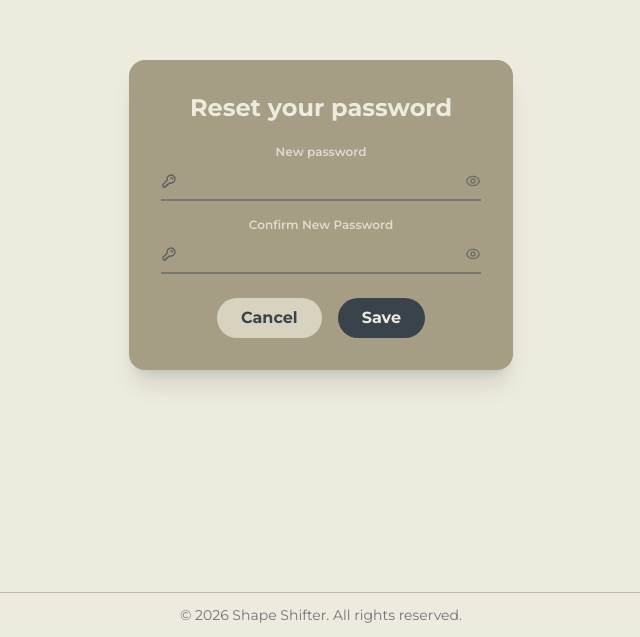
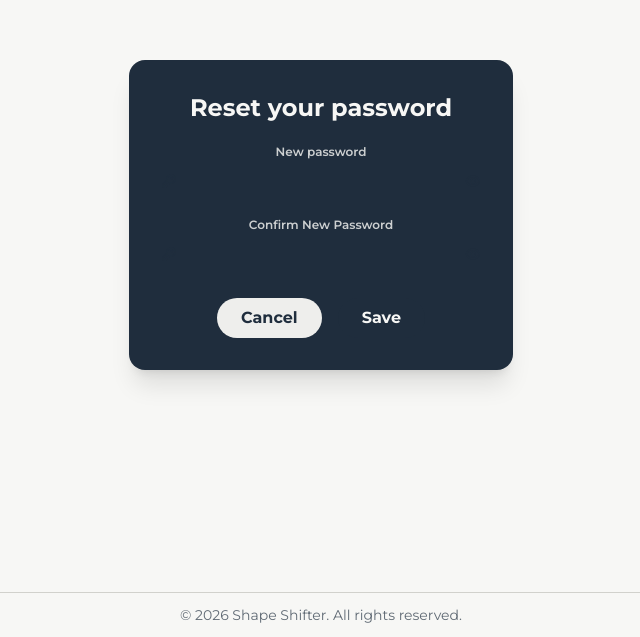
Before and after one commit to dJoshware/shape-shifter, a Next.js app: page /reset-password in a window 1280 px wide. Shown: the part 163-800 px from the top of the page, without its empty margins (319-959 px from the left). Built offline with nearby package versions, Linux system fonts and the light colour scheme; no server answers.

Commit message:
Change color palette to slate and amber colors

```diff
--- a/app/globals.css
+++ b/app/globals.css
@@ -2,19 +2,19 @@
 
 /* ── Brand colours ─────────────────────────────────────────── */
 @theme {
-    /* Sand palette (light → dark) */
-    --color-sand-1: #ecebde;
-    --color-sand-2: #d7d3bf;
-    --color-sand-3: #c1baa1;
-    --color-sand-4: #a59d84;
+    /* Slate + Amber palette */
+    --color-sand-1: #f7f7f5;
+    --color-sand-2: #eeeeec;
+    --color-sand-3: #d1d1cc;
+    --color-sand-4: #1f2d3d;
 
-    /* Primary "dark blue" used for text, borders, icons */
-    --color-ink: #39434b;
+    /* Primary text / icons */
+    --color-ink: #1f2d3d;
 
     /* Accent colours */
-    --color-root-red: #d32f2f;
-    --color-olive: #626b57;
-    --color-green: #5e6c5b;
+    --color-root-red: #dc2626;
+    --color-olive: #d97706;
+    --color-green: #b45309;
 
     /* Semantic aliases */
     --color-bg: var(--color-sand-1);
@@ -48,7 +48,7 @@ input:-webkit-autofill,
 textarea:-webkit-autofill,
 select:-webkit-autofill {
     -webkit-box-shadow: 0 0 0 1000px var(--color-sand-4) inset !important;
-    -webkit-text-fill-color: var(--color-ink) !important;
+    -webkit-text-fill-color: var(--color-sand-1) !important;
 }
 
 /* ── Scrollbar (vertical fretboard) ────────────────────────── */
```
